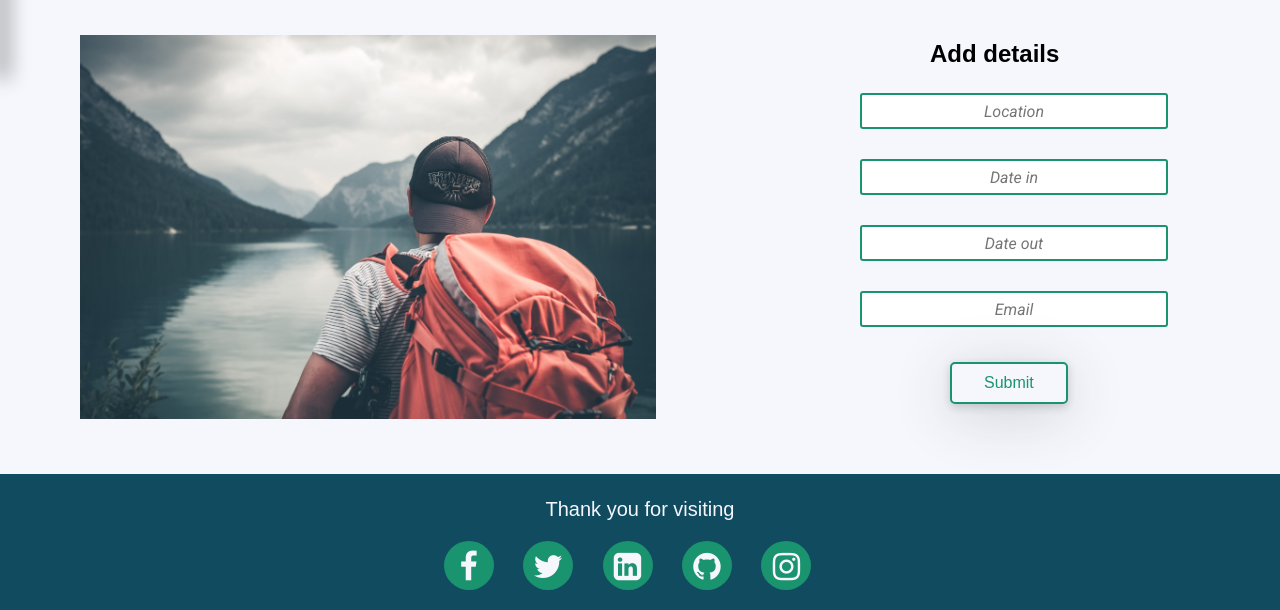
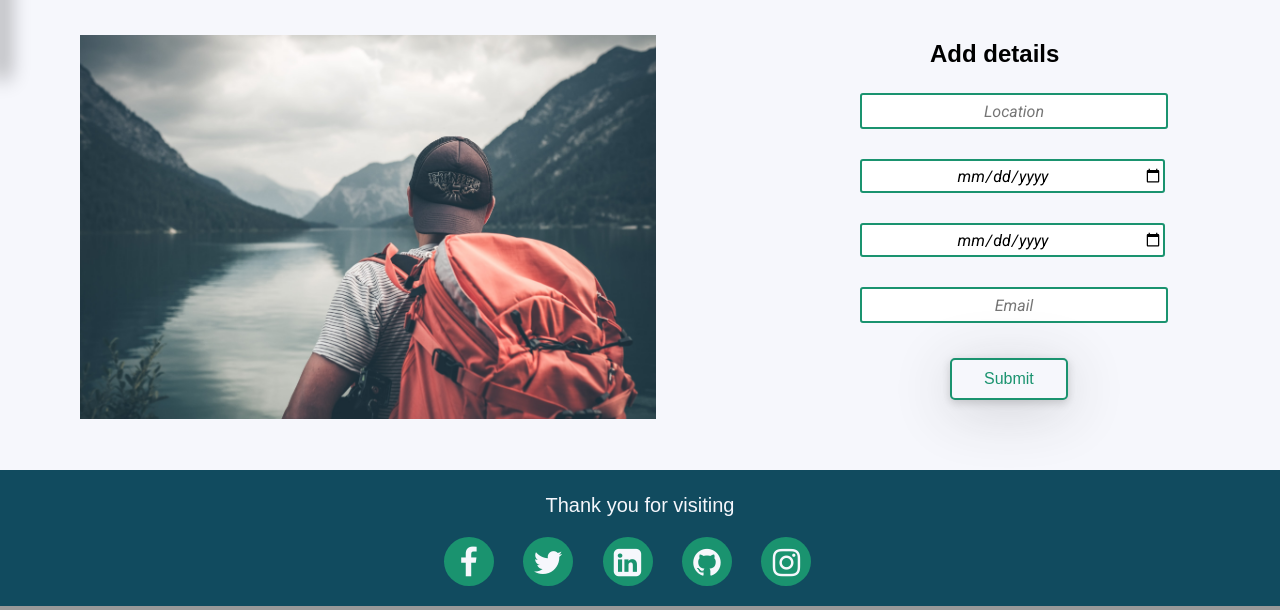
Before and after one commit to ayeshatahirme/TravelGo, a PHP site: page /main.php in a window 1280 px wide. Shown: the part 794-1404 px from the top of the page. Run offline with PHP 8.4, Linux system fonts and the light colour scheme.

Commit message:
Update made

```diff
--- a/main.php
+++ b/main.php
@@ -1,4 +1,4 @@
-<?
+<?php
 if(isset($_POST['email'])){
     $server = "localhost";
     $username = "root";
@@ -15,6 +15,7 @@ if(isset($_POST['email'])){
     $dateout = $_POST['dateout'];
     $email = $_POST['email'];
     $sql = "INSERT INTO `travelgo` (`location`, `datein`, `dateout`, `email`) VALUES ('$name', '$datein', '$dateout', '$email');";
+    echo $sql;
 }
 
 ?>
@@ -170,12 +171,11 @@ if(isset($_POST['email'])){
     <div class="details">
         <h2>Add details</h2>
         <div>
-            <input type="text" placeholder="Location" name = "location"><br>
-            <input type="text" placeholder="Date in" name = "datein"><br>
-            <input type="text" placeholder="Date out" name = "dateout"><br>
-            <input type="email" placeholder="Email" name = "email"><br>
-
-            <form id="img-name" method="POST" action="main.html">
+            <form method="POST" action="main.php">
+                <input type="text" placeholder="Location" name = "location"><br>
+                <input type="date" placeholder="Date in" name = "datein"><br>
+                <input type="date" placeholder="Date out" name = "dateout"><br>
+                <input type="email" placeholder="Email" name = "email"><br>
                 <button id="submit-btn">Submit</button>
             </form>
         </div>
--- a/stylesheet.css
+++ b/stylesheet.css
@@ -71,6 +71,18 @@ body{
         background-color:#114b5f;
     }
     input[type=text]{
+        width: 300px;
+        height: 30px;
+        border: 2px solid #1a936f;
+        border-radius: 3px;
+        text-align: center;
+        margin-top: 15px;
+        margin-bottom: 15px;
+        margin-left: 10px;
+        font-size: 16px;
+        font-family: 'Roboto', sans-serif;
+    }
+    input[type=date]{
         width: 300px;
         height: 30px;
         border: 2px solid #1a936f;
```
Also changed, not shown: images/ss1.JPG (added), images/ss2.JPG (added), images/ss3.JPG (added), images/ss4.JPG (added), temp.php (added).
